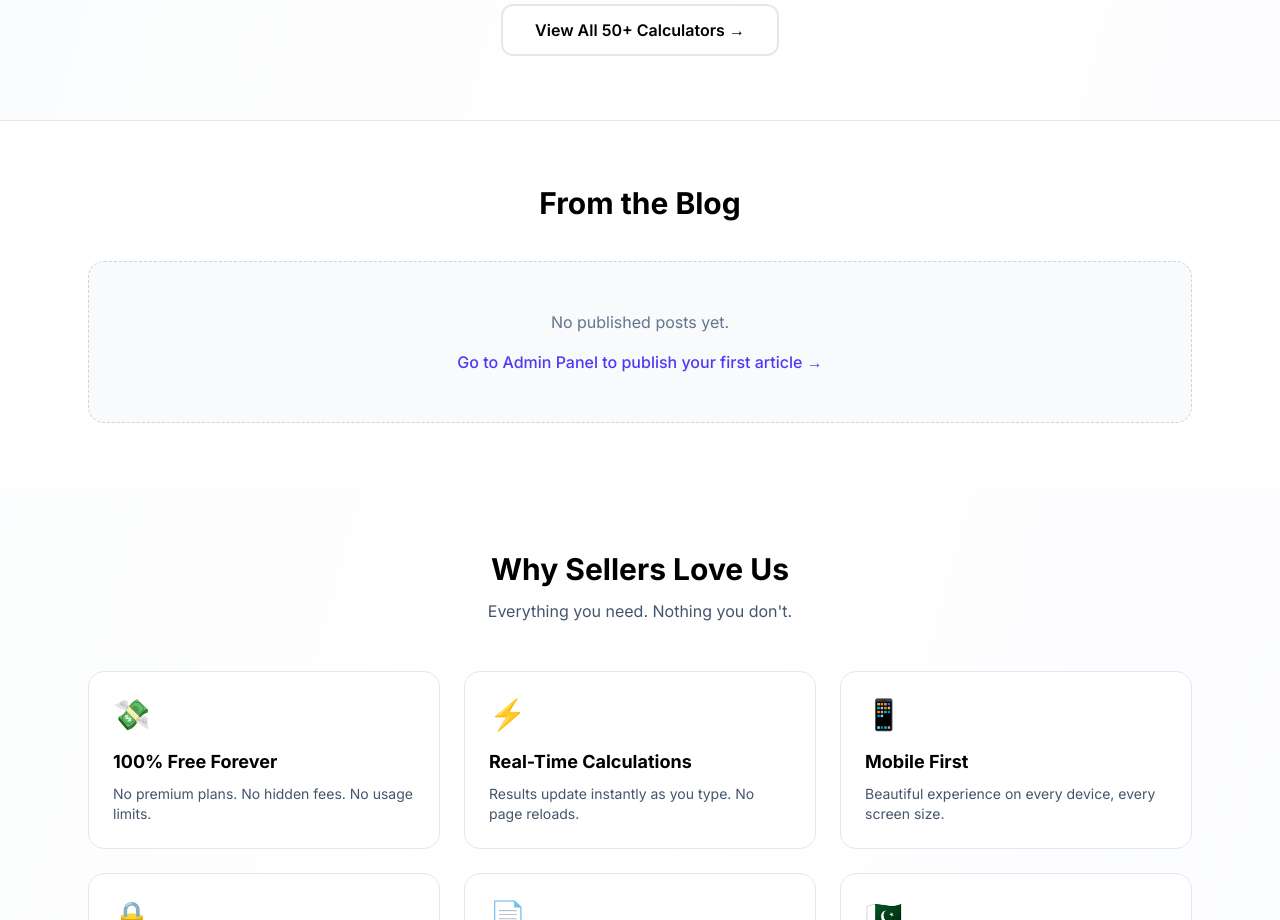
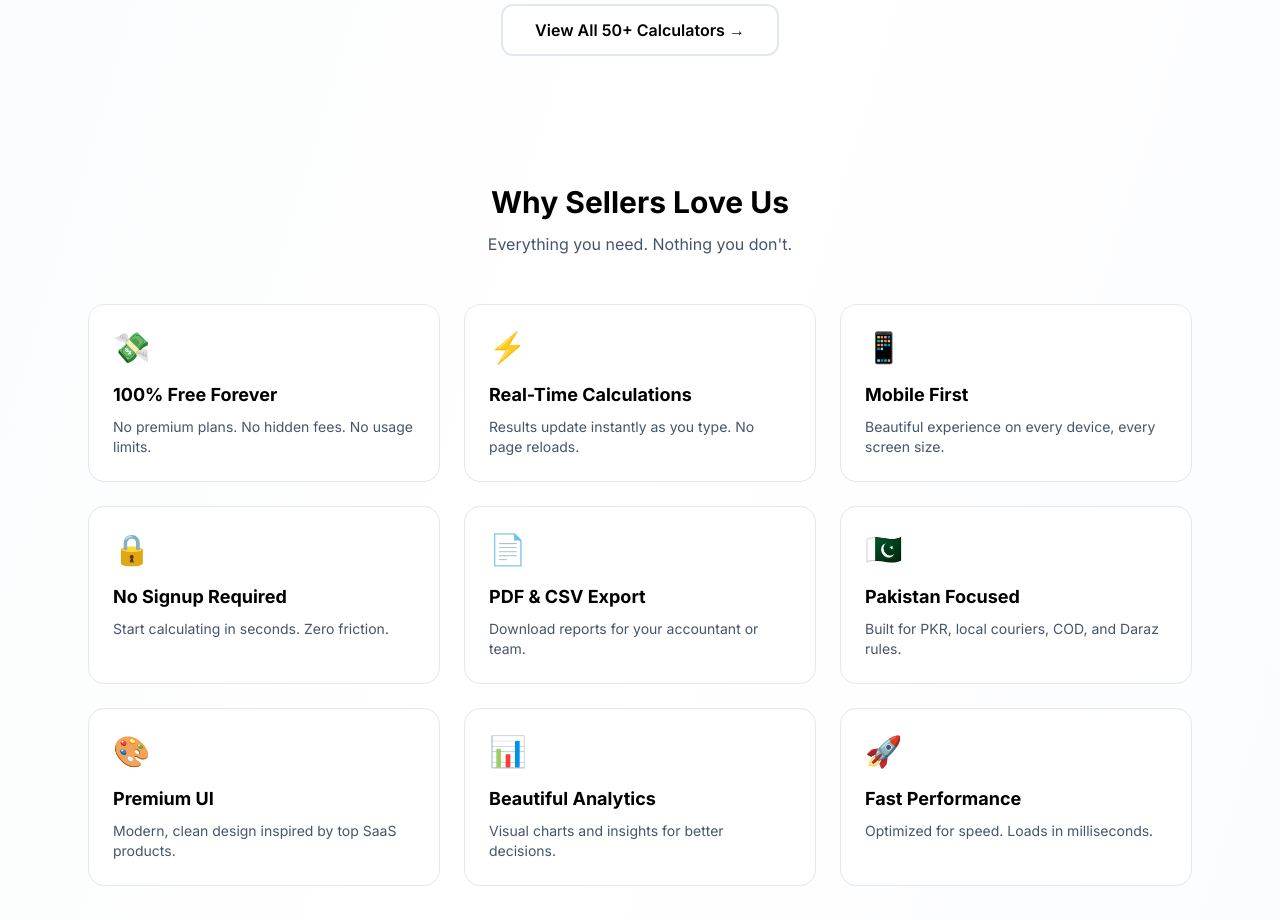
Before and after one commit to FahadAsifcoder/profit-toolkit, a Next.js app: page / in a window 1280 px wide. Shown: the part 1860-2780 px from the top of the page. Built offline with nearby package versions, Linux system fonts and the light colour scheme.

Commit message:
Remove blog section from homepage

```diff
--- a/app/page.tsx
+++ b/app/page.tsx
@@ -172,7 +172,7 @@ export default function Home() {
       </section>
 
             {/* BLOG SECTION - NOW CONNECTED TO ADMIN PANEL */}
-      <section id="blog" className="bg-white py-16 border-t border-slate-200">
+      {/* <section id="blog" className="bg-white py-16 border-t border-slate-200">
         <div className="max-w-6xl mx-auto px-6">
           <h2 className="text-3xl font-bold text-center mb-10">From the Blog</h2>
 
@@ -197,7 +197,7 @@ export default function Home() {
             </div>
           )}
         </div>
-      </section>
+      </section> */}
 
       <Features />
 
```
